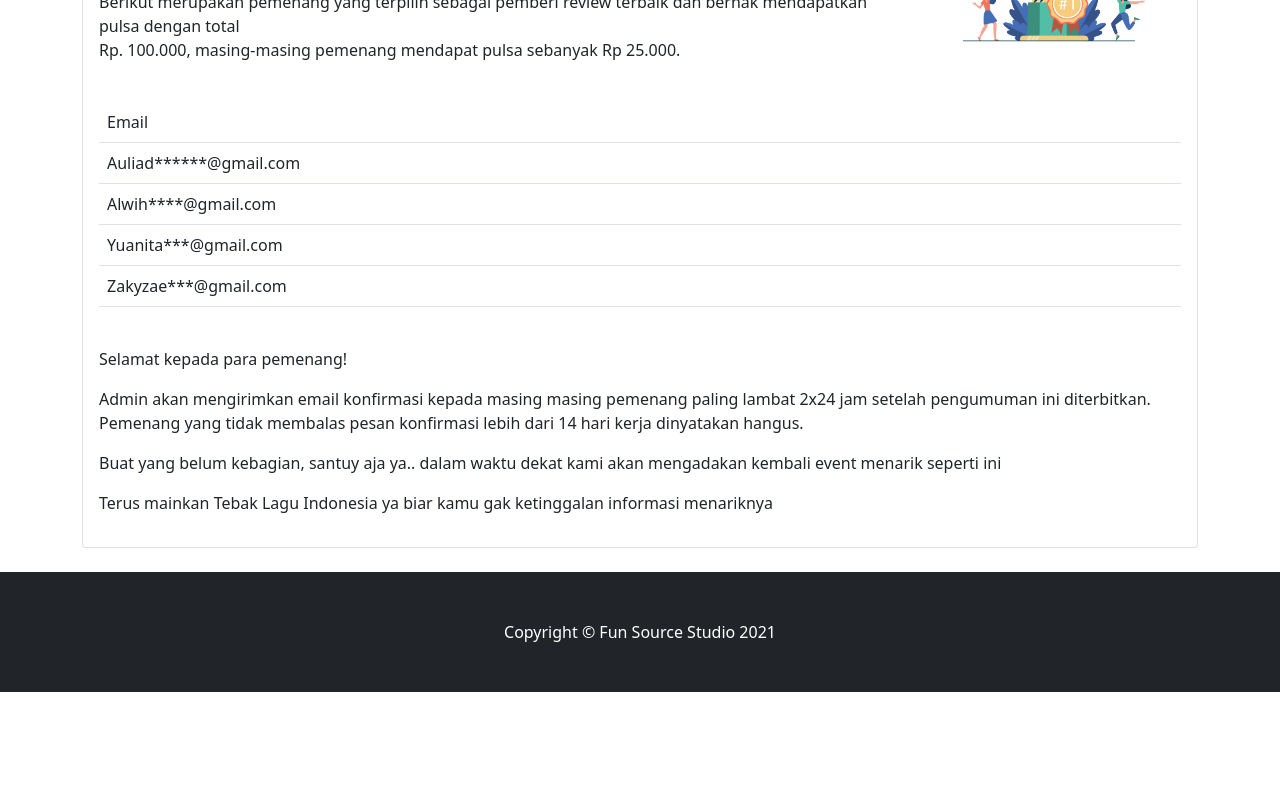
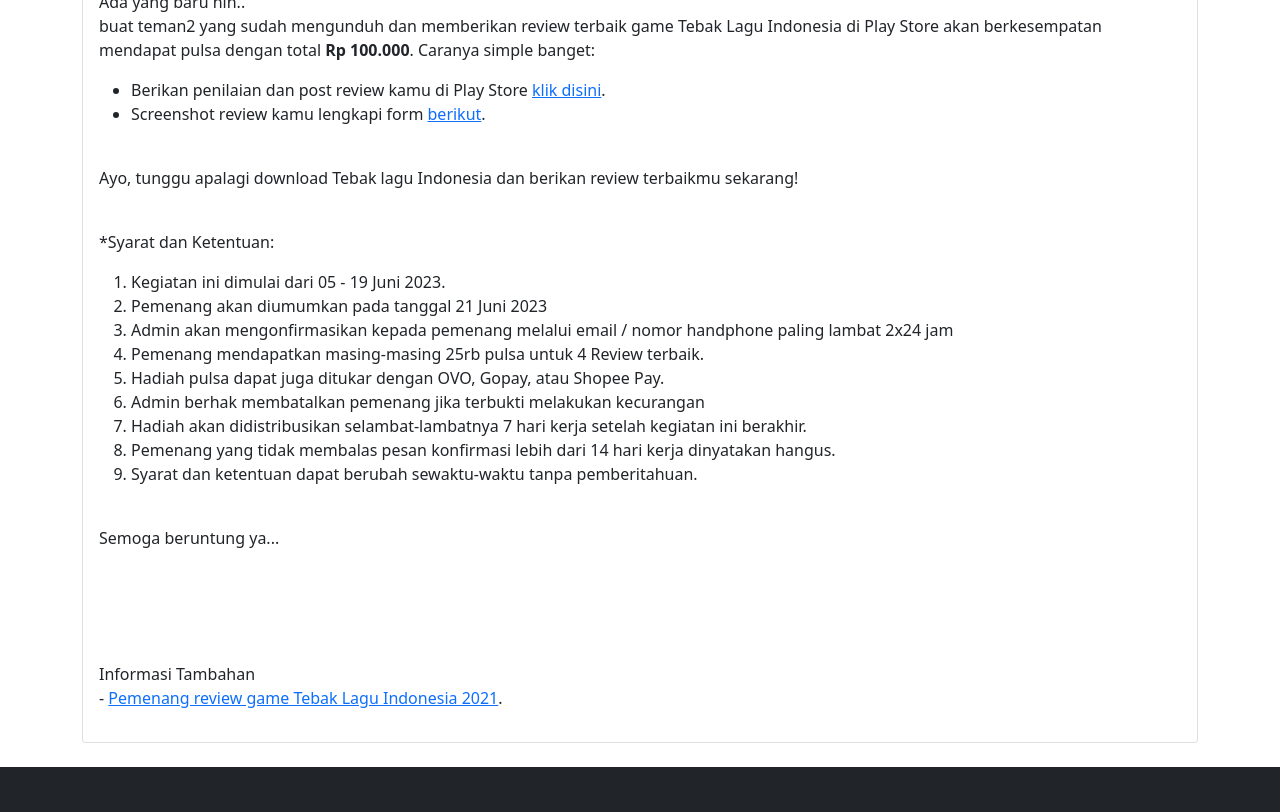
Before and after one commit to funsource/tebaklaguindonesia, a website: page event/show.html in a window 1280 px wide. Shown: the part 555-1367 px from the top of the page. Before the commit the page ends 1247 px from the top, so only its background shows below. Drawn offline with nearby package versions, Linux system fonts and the light colour scheme.

Commit message:
update quiz

```diff
--- a/event/show.html
+++ b/event/show.html
@@ -15,16 +15,14 @@
         <!-- Responsive navbar-->
         <nav class="navbar navbar-expand-lg navbar-dark bg-dark" style="background-color:#29ade3!important">
             <div class="container">
-			  <a class="navbar-brand" style="background-color:#29ade3" href="#!"><img src="assets/img/Logo.png" style="width:50px;" class="rounded-circle" alt="Logo"> &nbsp;&nbsp; Tebak Lagu Indonesia</a>
-                <button class="navbar-toggler" type="button" data-bs-toggle="collapse" data-bs-target="#navbarSupportedContent" aria-controls="navbarSupportedContent" aria-expanded="false" aria-label="Toggle navigation"><span class="navbar-toggler-icon"></span></button>
-
+	  	<a class="navbar-brand" style="background-color:#29ade3" href="#!"><img src="assets/img/Logo.png" style="width:50px;" class="rounded-circle" alt="Logo"> &nbsp;&nbsp; Tebak Lagu Indonesia</a>
             </div>
         </nav>
         <!-- Page header with logo and tagline-->
         <header class="py-5 bg-light border-bottom mb-4">
             <div class="container">
                 <div class="text-center my-5">
-                    <h1 class="fw-bolder">Pemenang Review Terbaik Tebak Lagu Indonesia<br> Periode 3 - 17 September 2021!</h1>
+                    <h1 class="fw-bolder">Review Tebak Lagu Indonesia  5 - 19 Juni 2023<br> Dapatkan Pulsa sebesar 100rb untuk 4 orang pemenang!</h1>
                     <!-- <p class="lead mb-0">Gas</p> -->
                 </div>
             </div>
@@ -38,55 +36,43 @@
                     <div class="card mb-4">
                         <!-- <a href="#!"><img class="card-img-top" src="https://dummyimage.com/850x350/dee2e6/6c757d.jpg" alt="..." /></a> -->
                         <div class="card-body">
-                            <div class="small text-muted">Admin - 18 September, 2021</div>
+                            <div class="small text-muted">Admin - 01 Juni, 2023</div>
                             <br>
-
-
-
-
-
-							<div class="row">
-								<div class="col-md-9">
-								 <h2>Hallo Semua,</h2>
-								<p>Terimakasih banyak sudah bermain game Tebak Lagu Indonesia dan telah memberikan review maupun saran yang luar biasa.<br>
-							Berikut merupakan pemenang yang terpilih sebagai pemberi review terbaik dan berhak mendapatkan pulsa dengan total <br/>Rp. 100.000, masing-masing pemenang mendapat pulsa sebanyak Rp 25.000.</p>
-								</div>
-								<div class="col-md-3">
-									<img src="assets/img/8601.jpg" style="width:250px;"></img>
-								</div>
-							</div>
-
+                            <h2>Review dan dapatkan pulsa!</h2>
+                            <p>Ada yang baru nih.. <br>buat teman2 yang sudah mengunduh dan memberikan review terbaik game Tebak Lagu Indonesia di Play Store akan berkesempatan mendapat pulsa dengan total <b>Rp 100.000</b>. Caranya simple banget:</p>
+                            <ul>
+                                <li>Berikan penilaian dan post review kamu di Play Store <a href="https://play.google.com/store/apps/details?id=com.funsource.tebaklagu">klik disini</a>. </li>
+                                <li>Screenshot review kamu lengkapi form <a href="https://forms.gle/7xS373z5E3pv98w16">berikut</a>.</li>
+                            </ul>
+                            <br>
+                            <p>
+                                Ayo, tunggu apalagi download Tebak lagu Indonesia dan berikan review terbaikmu sekarang!
+                            </p>
+                            <br>
+                            <p>
+                                *Syarat dan Ketentuan:
+                            </p>
+                            <ol>
+                                <li>Kegiatan ini dimulai dari 05 - 19 Juni 2023.</li>
+                                <li>Pemenang akan diumumkan pada tanggal 21 Juni 2023</li>
+                                <li>Admin akan mengonfirmasikan kepada pemenang melalui email / nomor handphone paling lambat 2x24 jam</li>
+                                <li>Pemenang mendapatkan masing-masing 25rb pulsa untuk 4 Review terbaik.</li>
+                                <li>Hadiah pulsa dapat juga ditukar dengan OVO, Gopay, atau Shopee Pay.</li>
+                                <li>Admin berhak membatalkan pemenang jika terbukti melakukan kecurangan</li>
+                                <li>Hadiah akan didistribusikan selambat-lambatnya 7 hari kerja setelah kegiatan ini berakhir.</li>
+                                <li>Pemenang yang tidak membalas pesan konfirmasi lebih dari 14 hari kerja dinyatakan hangus.</li>
+                                <li>Syarat dan ketentuan dapat berubah sewaktu-waktu tanpa pemberitahuan.</li>
+                            </ol>
+                            <br>
+                            <p>Semoga beruntung ya...</p>
 
 
                             <br>
-
-
-							<table class="table">
-								<tr>
-									<td>Email</td>
-								</tr>
-								<tr>
-									<td>Auliad******@gmail.com</td>
-								</tr>
-								<tr>
-									<td>Alwih****@gmail.com</td>
-								</tr>
-								<tr>
-									<td>Yuanita***@gmail.com</td>
-								</tr>
-								<tr>
-									<td>Zakyzae***@gmail.com</td>
-								</tr>
-							</table>
                             <br>
-
-							<p>Selamat kepada para pemenang!</p>
-							<p>Admin akan mengirimkan email konfirmasi kepada masing masing pemenang paling lambat 2x24 jam setelah pengumuman ini diterbitkan. <br>
-							Pemenang yang tidak membalas pesan konfirmasi lebih dari 14 hari kerja dinyatakan hangus. </p>
-
-							<p>Buat yang belum kebagian, santuy aja ya.. dalam waktu dekat kami akan mengadakan kembali event menarik seperti ini<p>
-							<p>Terus mainkan Tebak Lagu Indonesia ya biar kamu gak ketinggalan informasi menariknya</p>
-
+                            <br>
+                            <br>
+							Informasi Tambahan
+							<p>- <a href="https://funsource.github.io/tebaklaguindonesia/event/show_17Sep2021">Pemenang review game Tebak Lagu Indonesia 2021</a>. </9>
                         </div>
                     </div>
 
@@ -98,7 +84,7 @@
         </div>
         <!-- Footer-->
         <footer class="py-5 bg-dark">
-            <div class="container"><p class="m-0 text-center text-white">Copyright &copy; Fun Source Studio 2021</p></div>
+            <div class="container"><p class="m-0 text-center text-white">Copyright &copy; Fun Source Studio 2023</p></div>
         </footer>
         <!-- Bootstrap core JS-->
         <script src="https://cdn.jsdelivr.net/npm/bootstrap@5.1.0/dist/js/bootstrap.bundle.min.js"></script>
--- /dev/null
+++ b/event/show_17Sep2021.html
@@ -0,0 +1,108 @@
+<!DOCTYPE html>
+<html lang="en">
+    <head>
+        <meta charset="utf-8" />
+        <meta name="viewport" content="width=device-width, initial-scale=1, shrink-to-fit=no" />
+        <meta name="description" content="" />
+        <meta name="author" content="" />
+        <title>Tebak lagu indonesia</title>
+        <!-- Favicon-->
+        <link rel="icon" type="image/x-icon" href="assets/favicon.ico" />
+        <!-- Core theme CSS (includes Bootstrap)-->
+        <link href="css/styles.css" rel="stylesheet" />
+    </head>
+    <body>
+        <!-- Responsive navbar-->
+        <nav class="navbar navbar-expand-lg navbar-dark bg-dark" style="background-color:#29ade3!important">
+            <div class="container">
+			  <a class="navbar-brand" style="background-color:#29ade3" href="#!"><img src="assets/img/Logo.png" style="width:50px;" class="rounded-circle" alt="Logo"> &nbsp;&nbsp; Tebak Lagu Indonesia</a>
+                <button class="navbar-toggler" type="button" data-bs-toggle="collapse" data-bs-target="#navbarSupportedContent" aria-controls="navbarSupportedContent" aria-expanded="false" aria-label="Toggle navigation"><span class="navbar-toggler-icon"></span></button>
+
+            </div>
+        </nav>
+        <!-- Page header with logo and tagline-->
+        <header class="py-5 bg-light border-bottom mb-4">
+            <div class="container">
+                <div class="text-center my-5">
+                    <h1 class="fw-bolder">Pemenang Review Terbaik Tebak Lagu Indonesia<br> Periode 3 - 17 September 2021!</h1>
+                    <!-- <p class="lead mb-0">Gas</p> -->
+                </div>
+            </div>
+        </header>
+        <!-- Page content-->
+        <div class="container">
+            <div class="row">
+                <!-- Blog entries-->
+                <div class="col-lg-12">
+                    <!-- Featured blog post-->
+                    <div class="card mb-4">
+                        <!-- <a href="#!"><img class="card-img-top" src="https://dummyimage.com/850x350/dee2e6/6c757d.jpg" alt="..." /></a> -->
+                        <div class="card-body">
+                            <div class="small text-muted">Admin - 18 September, 2021</div>
+                            <br>
+
+
+
+
+
+							<div class="row">
+								<div class="col-md-9">
+								 <h2>Hallo Semua,</h2>
+								<p>Terimakasih banyak sudah bermain game Tebak Lagu Indonesia dan telah memberikan review maupun saran yang luar biasa.<br>
+							Berikut merupakan pemenang yang terpilih sebagai pemberi review terbaik dan berhak mendapatkan pulsa dengan total <br/>Rp. 100.000, masing-masing pemenang mendapat pulsa sebanyak Rp 25.000.</p>
+								</div>
+								<div class="col-md-3">
+									<img src="assets/img/8601.jpg" style="width:250px;"></img>
+								</div>
+							</div>
+
+
+
+                            <br>
+
+
+							<table class="table">
+								<tr>
+									<td>Email</td>
+								</tr>
+								<tr>
+									<td>Auliad******@gmail.com</td>
+								</tr>
+								<tr>
+									<td>Alwih****@gmail.com</td>
+								</tr>
+								<tr>
+									<td>Yuanita***@gmail.com</td>
+								</tr>
+								<tr>
+									<td>Zakyzae***@gmail.com</td>
+								</tr>
+							</table>
+                            <br>
+
+							<p>Selamat kepada para pemenang!</p>
+							<p>Admin akan mengirimkan email konfirmasi kepada masing masing pemenang paling lambat 2x24 jam setelah pengumuman ini diterbitkan. <br>
+							Pemenang yang tidak membalas pesan konfirmasi lebih dari 14 hari kerja dinyatakan hangus. </p>
+
+							<p>Buat yang belum kebagian, santuy aja ya.. dalam waktu dekat kami akan mengadakan kembali event menarik seperti ini<p>
+							<p>Terus mainkan Tebak Lagu Indonesia ya biar kamu gak ketinggalan informasi menariknya</p>
+
+                        </div>
+                    </div>
+
+
+                </div>
+                <!-- Side widgets-->
+
+            </div>
+        </div>
+        <!-- Footer-->
+        <footer class="py-5 bg-dark">
+            <div class="container"><p class="m-0 text-center text-white">Copyright &copy; Fun Source Studio 2021</p></div>
+        </footer>
+        <!-- Bootstrap core JS-->
+        <script src="https://cdn.jsdelivr.net/npm/bootstrap@5.1.0/dist/js/bootstrap.bundle.min.js"></script>
+        <!-- Core theme JS-->
+        <script src="js/scripts.js"></script>
+    </body>
+</html>
```
